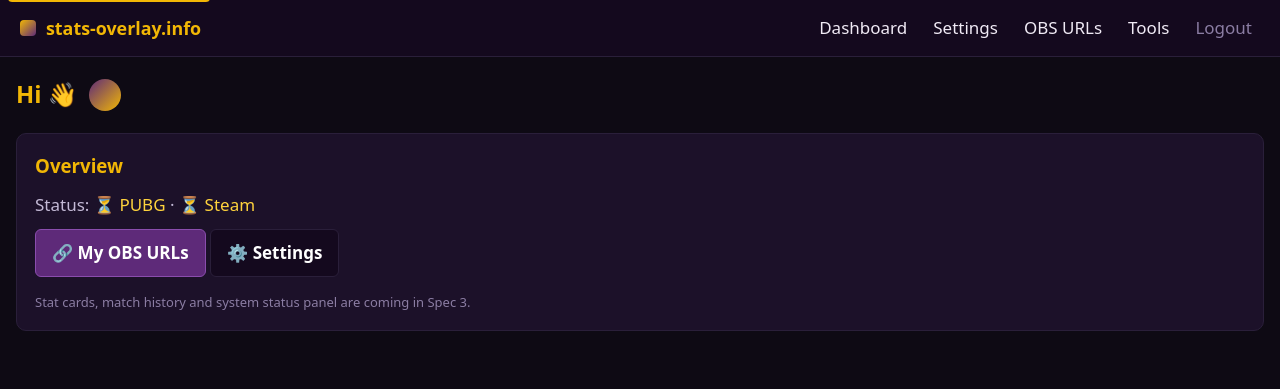
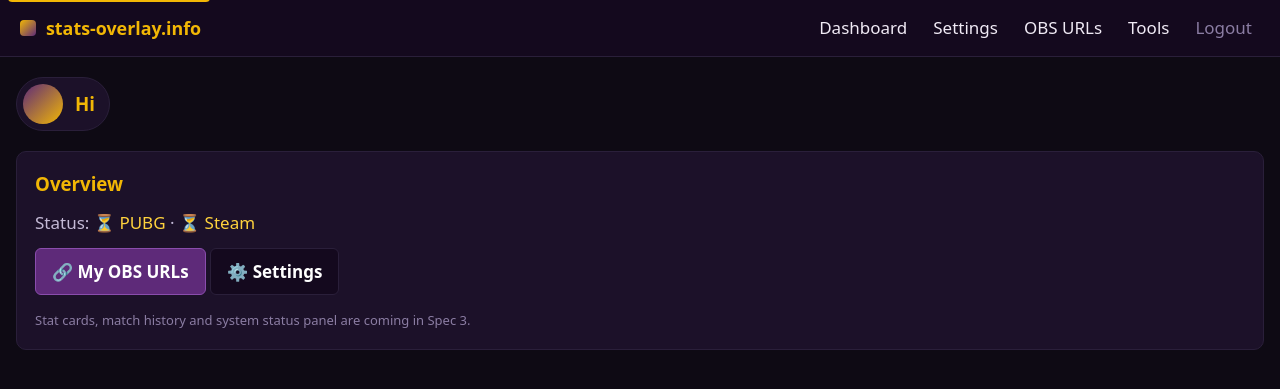
Before and after one commit to devilsche/obs-stream-kit, a Flask app: template app/templates/dashboard.html in a window 1280 px wide. Shown: the top 389 px of the page. Run offline with Flask 3, Linux system fonts and the light colour scheme; the template is opened without the code that fills it, so the values that code supplies are empty.

Commit message:
fix(dashboard): keine doppelte Begrüßung mehr — Avatar + Hi NAME in einem Chip

```diff
--- a/app/static/dashboard.css
+++ b/app/static/dashboard.css
@@ -162,6 +162,25 @@
   gap: 12px; margin-bottom: 20px;
 }
 .greeting { font-size: 1.4em; color: var(--brand-gold); font-weight: 700; }
+
+.user-chip {
+  display: inline-flex; align-items: center; gap: 12px;
+  padding: 6px 14px 6px 6px;
+  background: var(--bg-elev);
+  border: 1px solid var(--border);
+  border-radius: 100px;
+}
+.user-chip img,
+.user-chip__avatar-fallback {
+  width: 40px; height: 40px;
+  border-radius: 50%;
+  object-fit: cover;
+  flex-shrink: 0;
+}
+.user-chip__avatar-fallback {
+  background: linear-gradient(135deg, var(--brand-purple), var(--brand-gold));
+}
+.user-chip .greeting { font-size: 1.1em; line-height: 1; }
 
 /* ====== Cards ======================================================== */
 .card {
--- a/app/templates/dashboard.html
+++ b/app/templates/dashboard.html
@@ -5,10 +5,9 @@
   {% include "_sidebar.html" %}
   <main id="main-content" class="main" tabindex="-1">
     <div class="topbar">
-      <div class="greeting">Hi {{ user.display_name }} 👋</div>
       <div class="user-chip">
-        {% if user.avatar_url %}<img src="{{ user.avatar_url }}">{% else %}<div style="width:32px;height:32px;border-radius:50%;background:linear-gradient(135deg,var(--brand-purple),var(--brand-gold))"></div>{% endif %}
-        <span>{{ user.display_name }}</span>
+        {% if user.avatar_url %}<img src="{{ user.avatar_url }}" alt="">{% else %}<div class="user-chip__avatar-fallback" aria-hidden="true"></div>{% endif %}
+        <div class="greeting">Hi {{ user.display_name }}</div>
       </div>
     </div>
 
```
